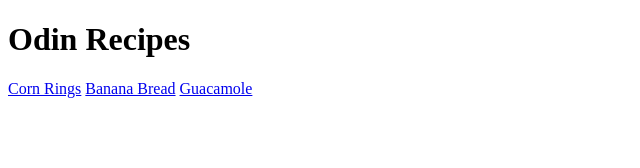
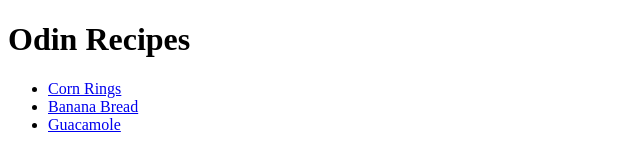
Before and after one commit to Rmg92/odin-recipes, a plain HTML site: page index.html in a window 1280 px wide. Shown: the whole page, without its empty margins (0-640 px from the left). Drawn offline with Linux system fonts and the light colour scheme.

Commit message:
Updated the links to the other pages with an unordered list

```diff
--- a/index.html
+++ b/index.html
@@ -8,8 +8,10 @@
 
     <body>
         <h1>Odin Recipes</h1>
-        <a href="./recipes/corn-rings.html">Corn Rings</a>
-        <a href="./recipes/banana-bread.html">Banana Bread</a>
-        <a href="./recipes/guacamole.html">Guacamole</a>
+        <ul>
+            <li><a href="./recipes/corn-rings.html">Corn Rings</a></li>
+            <li><a href="./recipes/banana-bread.html">Banana Bread</a></li>
+            <li><a href="./recipes/guacamole.html">Guacamole</a></li>
+        </ul>
     </body>
 </html>
```
